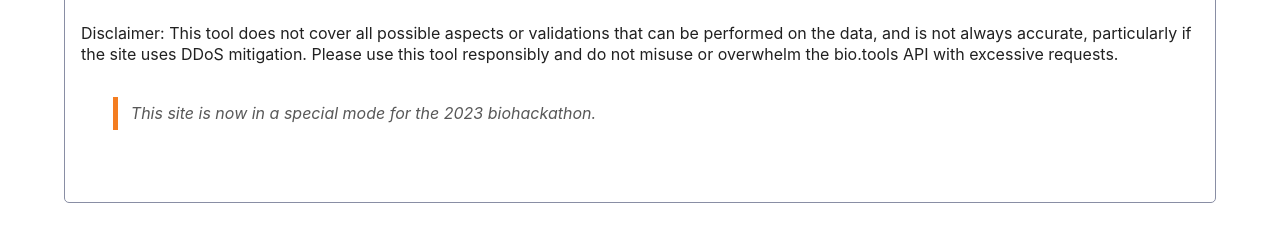
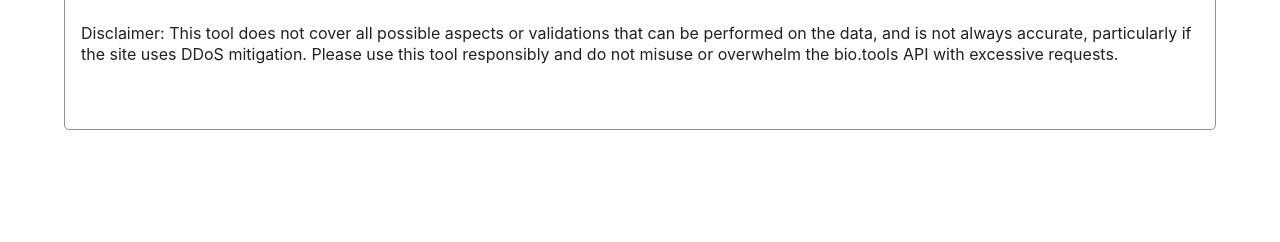
Before and after one commit to 3top1a/biotools-linter, a Python web app: template server/templates/index.html in a window 1280 px wide. Shown: the part 308-550 px from the top of the page. Run offline with Jinja, Linux system fonts and the light colour scheme; the template is opened without the code that fills it, so the values that code supplies are empty; some libraries are stand-ins or nearby versions.

Commit message:
Removed hackathon badge

```diff
--- a/server/templates/index.html
+++ b/server/templates/index.html
@@ -22,10 +22,6 @@ content %}
 
         <br>
     </p>
-
-    <blockquote>
-        This site is now in a special mode for the 2023 biohackathon.
-    </blockquote>
 
     <div id="dropdown"></div>
     <table id="table" style="width: 100%;"></table>
```
